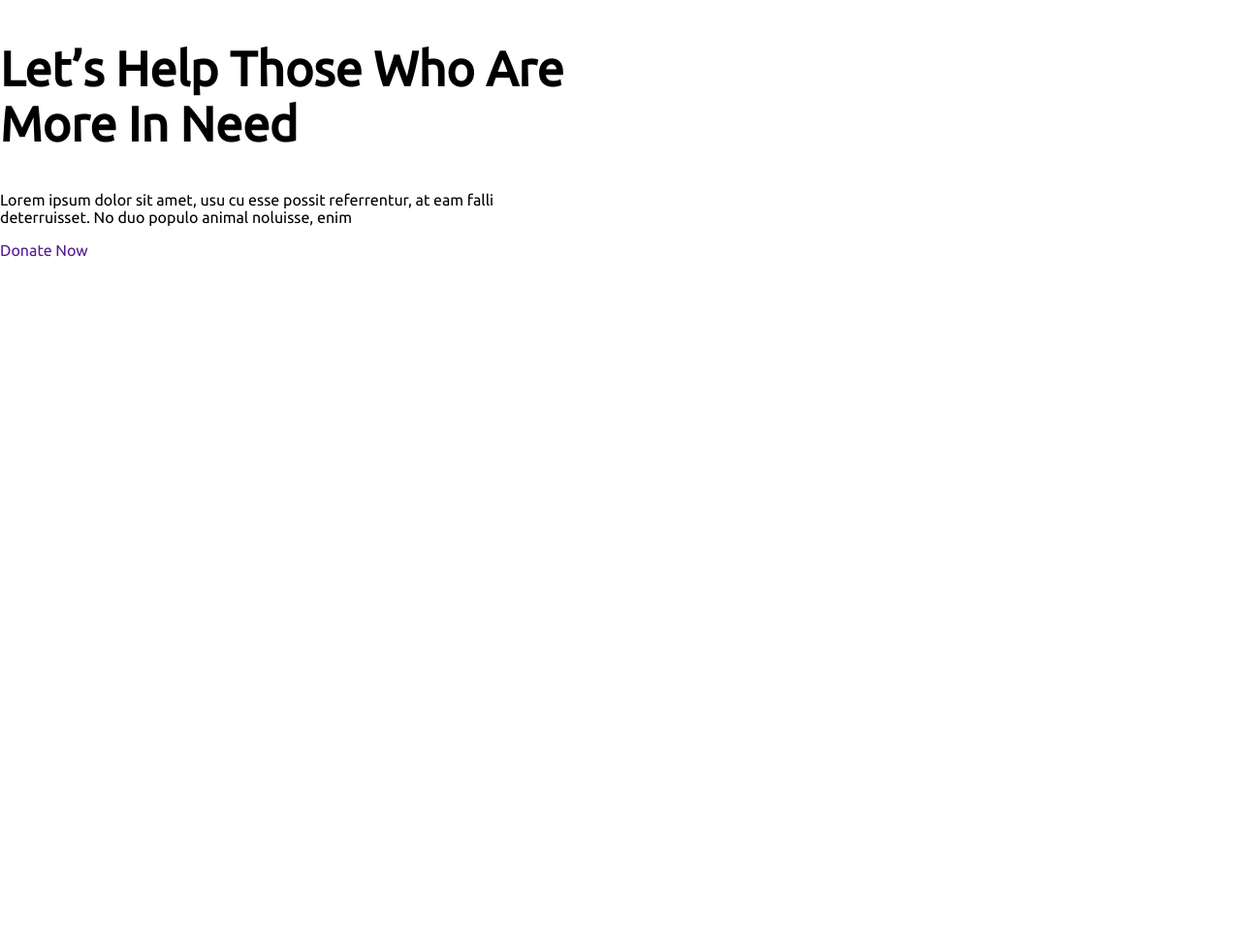
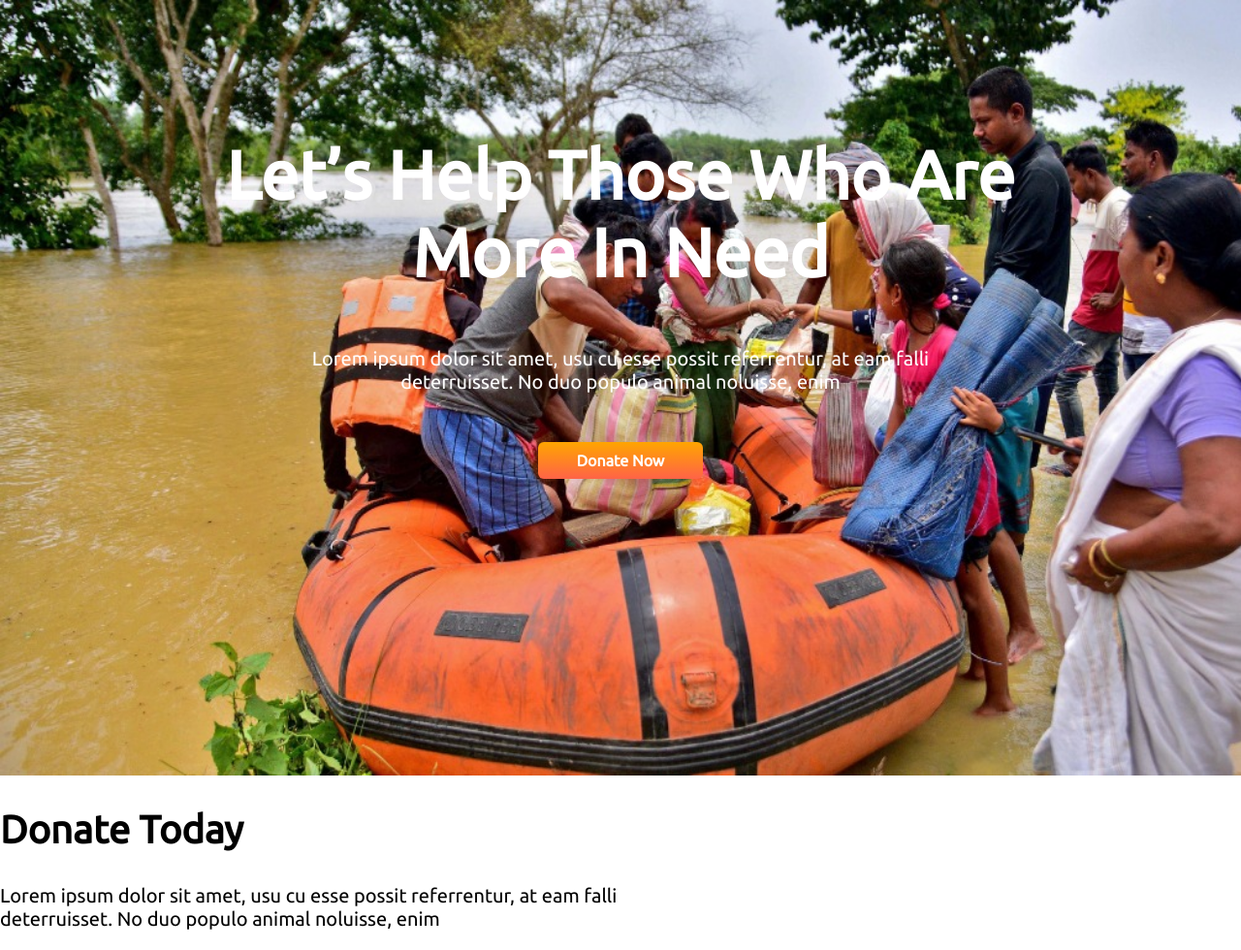
Before and after one commit to bipulakter/donate, a plain HTML site: page index.html in a window 1280 px wide. Shown: the whole page at 97% size. Before the commit the page ends 800 px from the top, so only its background shows below. Drawn offline with Linux system fonts and the light colour scheme.

Commit message:
resolved

```diff
--- a/css/style.css
+++ b/css/style.css
@@ -1,10 +1,48 @@
-body{
+body {
+    margin: 0px;
     font-family: 'Ubuntu', sans-serif;
-    margin: 0px;
 }
-a{
+
+.button{
     text-decoration: none;
+    border: 0px solid;
+    background-image: linear-gradient(orange, tomato);
+    border-radius: 6px;
+    padding: 10px 40px;
+    color: white;
+    font-weight: 700;
 }
-h1{
-    font-size: 50px;
+
+.first p {
+    text-align: center;
+    color: white;
+    margin-bottom: 60px;
+    font-size: 20px;
 }
+
+.first-section {
+    background-image: url(../img/donation5.jpg);
+    background-repeat: no-repeat;
+    background-size: cover;
+    height: 100vh;
+}
+
+.sceond-section {}
+
+.first h1 {
+    font-size: 70px;
+    text-align: center;
+    color: white;
+    display: block;
+    margin-top: 0px;
+    padding-top: 140px;
+}
+.sceond-section{
+
+}
+.sceond-section h1{
+    font-size: 40px;
+}
+.sceond-section p{
+    font-size: 20px;
+}
--- a/index.html
+++ b/index.html
@@ -11,12 +11,32 @@
     <title>Donate</title>
 </head>
 <body>
-   <section class="">
-        <h1>Let’s Help Those Who Are <br>
-            More In Need</h1>
-            <p>Lorem ipsum dolor sit amet, usu cu esse possit   referrentur,   at   eam falli <br>
-            deterruisset. No duo populo animal noluisse, enim</p>
-        <a target="_blank" href="">Donate Now</a>
+    <!---------------- first section start from here --------------->
+    <section class="first-section">
+       <center>
+        <div class="first">
+            <h1>Let’s Help Those Who Are <br>
+                More In Need</h1>
+            <p>Lorem ipsum dolor sit amet, usu cu esse possit referrentur, at eam falli <br>
+                deterruisset. No duo populo animal noluisse, enim</p>
+            <a class="button" target="_blank" href="">Donate Now</a>
+       </div>
+       </center>
    </section>
+   <!---------------- first section end here ---------------------->
+
+   <!---------------- Sceond section start from here --------------->
+        <section class="sceond-section">
+            <div>
+                <h1>Donate Today</h1>
+                <p>Lorem ipsum dolor sit amet, usu cu esse possit referrentur, at eam falli <br>
+                    deterruisset. No duo populo animal noluisse, enim</p>
+            </div>
+            <div>
+
+            </div>
+        </section>
+   <!---------------- Sceond section here here --------------->
+
 </body>
 </html>
```
Also changed, not shown: img/donation5.jpg (added), img/donation9.jpg (deleted).
